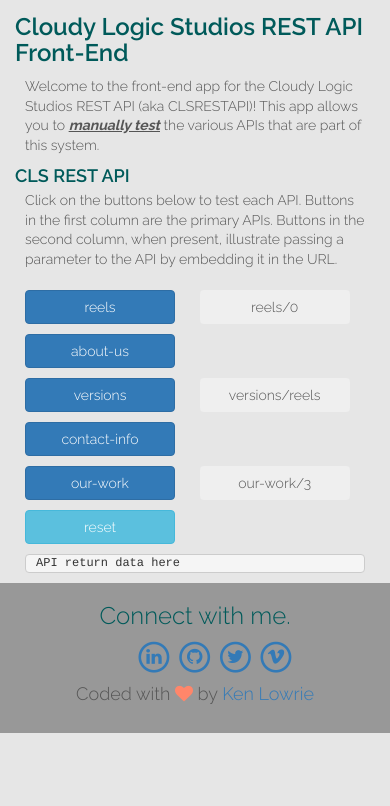
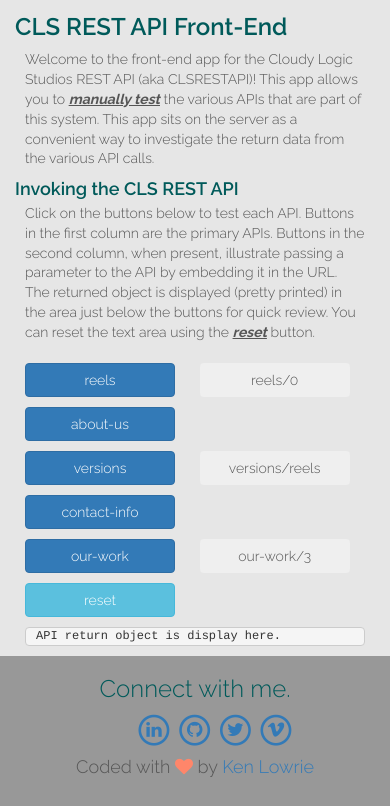
Before and after one commit to cloudylogic/clsrestapi, a PHP site: page / in a window 390 px wide. Shown: the part 56-862 px from the top of the page. Before the commit the page ends 789 px from the top, so only its background shows below. Run offline with PHP 8.4, Linux system fonts and the light colour scheme; some libraries are stand-ins or nearby versions.

Commit message:
Finalize the page content.
Finished up the inline documentation for the Javascript, and cleanup
the text that describes this front-end. Put the buttons inside DIVs so
Bootstrap can work its responsive magic.

```diff
--- a/src/index.php
+++ b/src/index.php
@@ -51,31 +51,37 @@
 <section id=main class="section">
     <div class="container">
         <div class="heading">
-            <h3>Cloudy Logic Studios REST API Front-End</h3>
-            <p>Welcome to the front-end app for the Cloudy Logic Studios REST API (aka CLSRESTAPI)! This app allows you to <em>manually test</em> the various APIs that are part of this system.</p>
+            <h3>CLS REST API Front-End</h3>
+            <p>Welcome to the front-end app for the Cloudy Logic Studios REST API (aka CLSRESTAPI)! This app allows you to <em>manually test</em> the various APIs that are part of this system. This app sits on the server as a convenient way to investigate the return data from the various API calls.</p>
         </div>
 
         <div class="content">
-            <h4>CLS REST API</h4>
-            <p>Click on the buttons below to test each API. Buttons in the first column are the primary APIs. Buttons in the second column, when present, illustrate passing a parameter to the API by embedding it in the URL.</p>
+            <h4>Invoking the CLS REST API</h4>
+            <p>Click on the buttons below to test each API. Buttons in the first column are the primary APIs. Buttons in the second column, when present, illustrate passing a parameter to the API by embedding it in the URL. The returned object is displayed (pretty printed) in the area just below the buttons for quick review. You can reset the text area using the <em>reset</em> button.</p>
+            <div>
 				<input type="button" class="btn btn-primary" value="reels" id="reels">
 				<input type="button" class="btn btn-secondary" value="reels/0" id="reels_0">
-            <br />
+			</div>
+            <div>
 				<input type="button" class="btn btn-primary" value="about-us" id="about-us">
-            <br />
+			</div>
+            <div>
 				<input type="button" class="btn btn-primary" value="versions" id="versions">
 				<input type="button" class="btn btn-secondary" value="versions/reels" id="versions_reels">
-            <br />
+			</div>
+            <div>
 				<input type="button" class="btn btn-primary" value="contact-info" id="contact-info">
-            <br />
+			</div>
+            <div>
 				<input type="button" class="btn btn-primary" value="our-work" id="our-work">
 				<input type="button" class="btn btn-secondary" value="our-work/3" id="our-work_3">
-            <br />
-            <input type="button" class="btn btn-info" value="reset" id="reset">
-            <br />
 			</div>
             <div>
-        	<pre id="reply">API return data here</pre>
+				<input type="button" class="btn btn-info" value="reset" id="reset">
+            </div>
+        </div>
+        <div>
+        	<pre id="reply">API return object is display here.</pre>
         </div>
     </div><!-- <div class="container"> -->
 </section>
@@ -100,15 +106,10 @@
 
 <script>
     $(document).ready(function(){
-        /*$('#reels').click(function(){
-            var root = '';  // http://api.cloudylogic.com
-            $.ajax({
-              url: root + '/reels',
-              method: 'GET'
-            }).then(function(data) {
-              console.log(data);
-            });
-        });*/
+    	/*
+    	** Once the page has fully loaded, attach the REST API call to the button click
+        ** The first parameter is the element ID, the second is the URL to invoke the API
+        */
         attachRESTapi('#reels', 'reels');
         attachRESTapi('#reels_0', 'reels/0');
         attachRESTapi('#our-work', 'our-work');
@@ -117,24 +118,31 @@
         attachRESTapi('#contact-info', 'contact-info');
         attachRESTapi('#versions', 'versions');
         attachRESTapi('#versions_reels', 'versions/reels');
+        // This function just resets the API return area for convenience
         resetReply('#reset');
     });
 
+    /*
+    ** Reset the text inside the reply area to it's initial state
+    */
     function resetReply(id){
         $(id).click(function(){
-            document.getElementById("reply").innerHTML = "API return data here";
+            document.getElementById("reply").innerHTML = "API return object is display here.";
         });
     }
-
+    /*
+    ** Invoke the REST API using the jQuery AJAX call. Display the return object
+    ** to the console log (for debugging), and then pretty print it using the
+    ** JSON.stringify() API and replace the text inside the reply area with that string.
+    */
     function attachRESTapi(id,apiName){
         $(id).click(function(){
             $.ajax({
                 url: '/' + apiName,
                 method: 'GET'
             }).then(function(data) {
-                //console.log(data);
+                console.log(data);		// for debug purposes
                 var str = JSON.stringify(data,null,2);
-                //$('#reply').replaceWith("<div id=\"reply\"><pre>" + str + "</pre></div>");
                 document.getElementById("reply").innerHTML = str;
             });
         });
```
Lines whose indentation alone changed are shown as unchanged.
